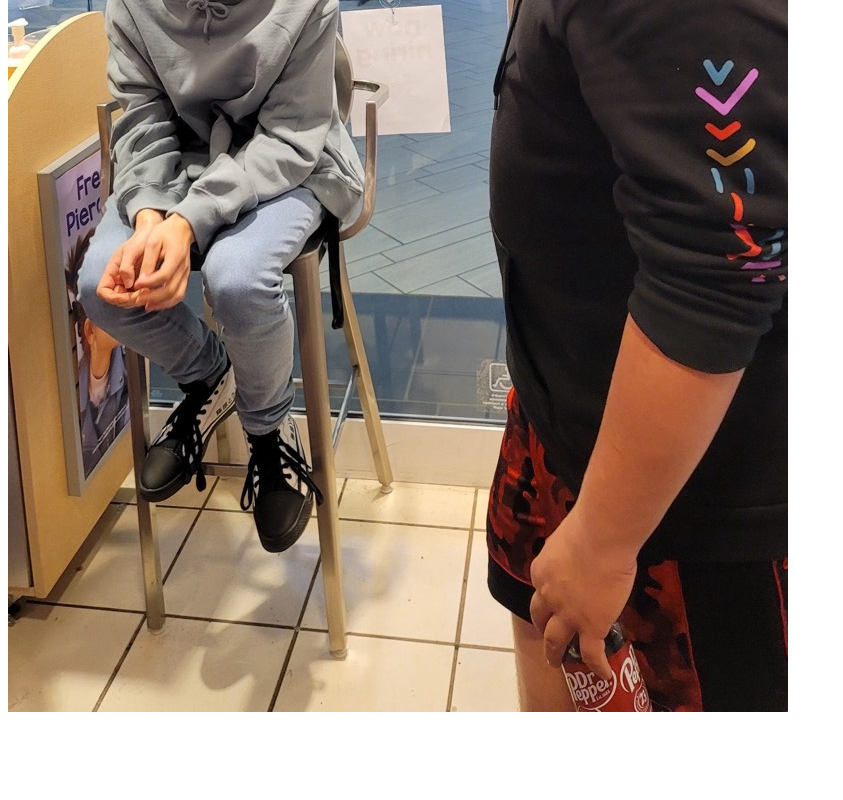
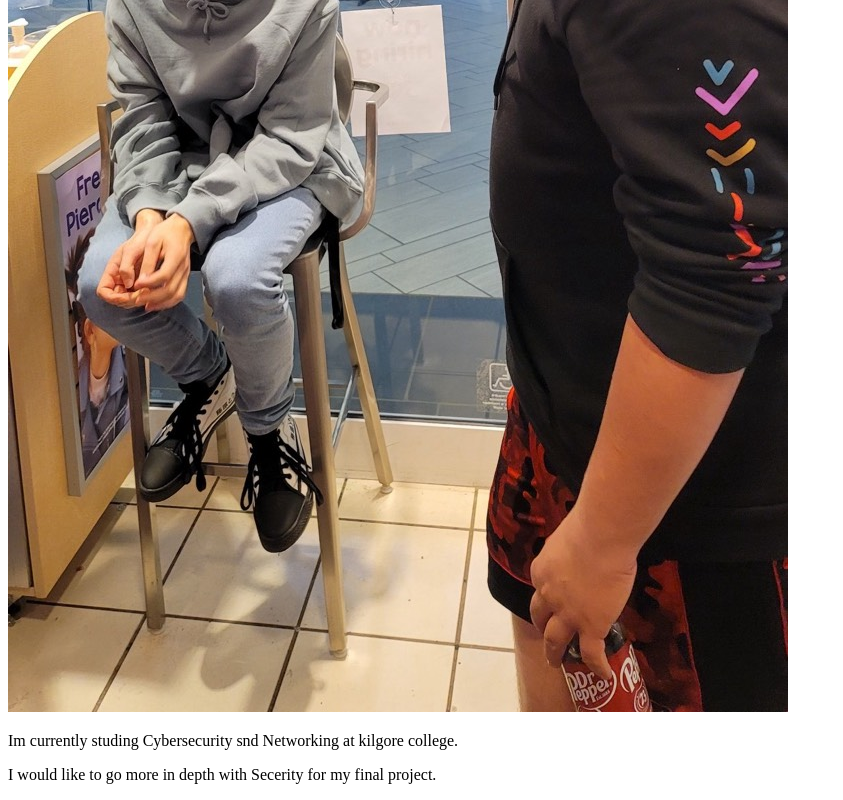
Before and after one commit to kc-cit/100079839, a plain HTML site: page index.html in a window 1280 px wide. Shown: the part 787-1587 px from the top of the page, without its empty margins (0-843 px from the left). Before the commit the page ends 1511 px from the top, so only its background shows below. Drawn offline with Linux system fonts and the light colour scheme.

Commit message:
Update index.html

```diff
--- a/index.html
+++ b/index.html
@@ -17,5 +17,7 @@
 				<img src="part0.JPG"
 
 	</body>
+		<p>Im currently studing Cybersecurity snd Networking at kilgore college.</p>
+			<p>I would like to go more in depth with Secerity for my final project.</p>
 
 </html>
```
